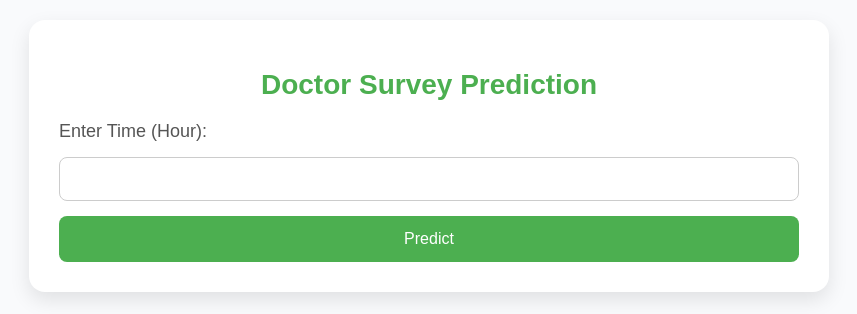
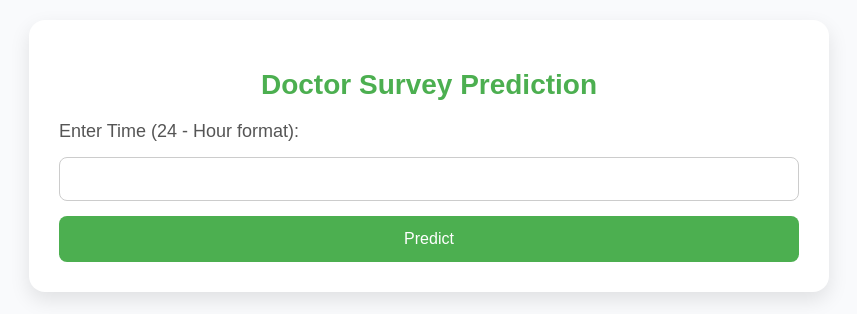
Before and after one commit to mohitkumhar/doctor-survey-prediction, a Flask app: page / in a window 1280 px wide. Shown: the top 314 px of the page, without its empty margins (211-1068 px from the left). Run offline with Flask 3, Linux system fonts and the light colour scheme; parts of the project's set-up code (start-up, migrations or seed data) failed here and were passed over.

Commit message:
fix bugs

```diff
--- a/templates/index.html
+++ b/templates/index.html
@@ -186,7 +186,7 @@
     <div class="container">
         <h1>Doctor Survey Prediction</h1>
         <form action="/" method="post">
-            <label for="time">Enter Time (Hour):</label>
+            <label for="time">Enter Time (24 - Hour format):</label>
             <input type="number" id="time" name="time" min="0" max="23" required value="{{ time_input }}" />
             <button type="submit" name="action" value="predict">Predict</button>
 
```
